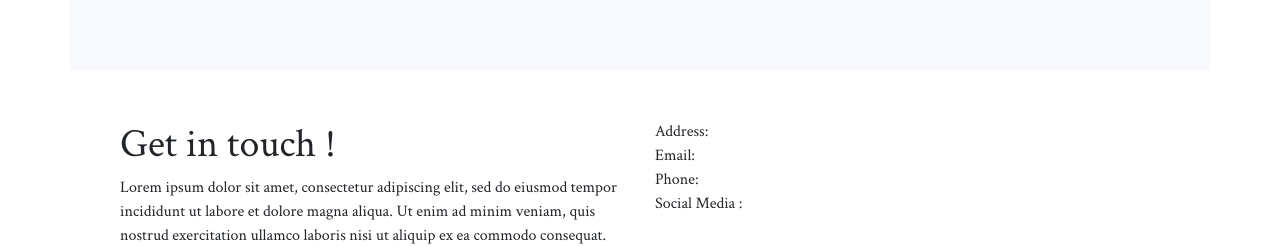
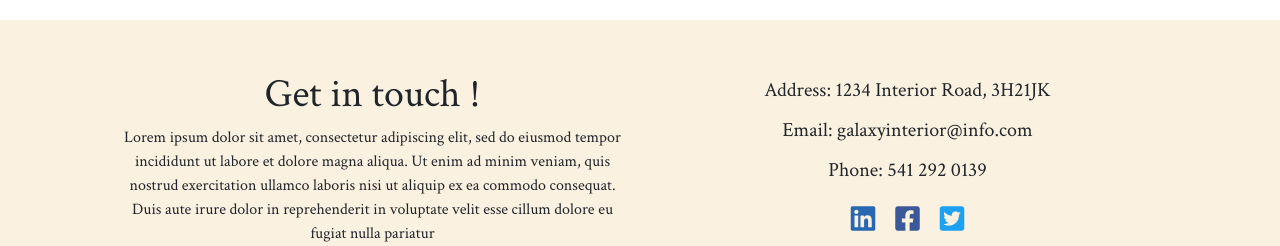
Before and after one commit to mushfiqur-anik/interior-design-website, a React (Create React App) app: page / in a window 1280 px wide. Shown: the part 2554-2800 px from the top of the page. Built offline with nearby package versions, Linux system fonts and the light colour scheme.

Commit message:
Finish UI with few changes to make in the back

```diff
--- a/src/Components/About.css
+++ b/src/Components/About.css
@@ -1,4 +1,6 @@
 .about {
     background-color: ghostwhite;
     text-align: center;
+    margin-bottom: 30px;
+    margin-top: 0px;
 }
--- a/src/Components/Contact.css
+++ b/src/Components/Contact.css
@@ -0,0 +1,11 @@
+.contact {
+    margin-top: 20px;
+    background-color: rgb(250, 241, 225);
+}
+
+.contactContent {
+    font-size: 20px;
+    text-align: center;
+    padding:5px;
+    font-weight: 500;
+}
--- a/src/Components/Contact.js
+++ b/src/Components/Contact.js
@@ -1,32 +1,32 @@
 import React from 'react'
 import { Container, Row, Col } from 'react-bootstrap'
+import "./Contact.css"
 
 const Contact = () => {
     return (
-        <div>
-            <Container>
-                <Row>
+        <div className="contact">
+            <Container >
+                <Row className="text-center">
                     <Col sm={6} xs={12}>
-                    <h1> Get in touch ! </h1>
-                    <p>
-                    Lorem ipsum dolor sit amet, consectetur adipiscing elit, sed do eiusmod tempor incididunt ut labore et dolore magna aliqua. Ut enim ad minim veniam, quis nostrud exercitation ullamco laboris nisi ut aliquip ex ea commodo consequat. Duis aute irure dolor in reprehenderit in voluptate velit esse cillum dolore eu fugiat nulla pariatur
+                         <h1> Get in touch ! </h1>
+                         <p>
+                             Lorem ipsum dolor sit amet, consectetur adipiscing elit, sed do eiusmod tempor incididunt ut labore et dolore magna aliqua. Ut enim ad minim veniam, quis nostrud exercitation ullamco laboris nisi ut aliquip ex ea commodo consequat. Duis aute irure dolor in reprehenderit in voluptate velit esse cillum dolore eu fugiat nulla pariatur
+                         </p>
+                     </Col>
 
-                    </p>
-
-                     </Col>
                     <Col sm={6} xs={12}>
-                    <div> Address: </div>
-                    <div> Email: </div>
-                    <div> Phone: </div>
-                    <div> Social Media : </div>
-
+                         <div className="contactContent"> Address: 1234 Interior Road, 3H21JK </div>
+                         <div className="contactContent"> Email: galaxyinterior@info.com  </div>
+                         <div className="contactContent"> Phone: 541 292 0139 </div>
+                        <div className="contactContent">
+                             <i className="fab fa-linkedin"></i>
+                             <i class="fab fa-facebook-square"></i>
+                             <i className="fab fa-twitter-square"></i>
+                         </div>
                     </Col>
                 </Row>
-
             </Container>
-
             <div className="text-center"> Copyrights @2021</div>
-
         </div>
     )
 }
--- a/src/Components/Services.css
+++ b/src/Components/Services.css
@@ -1,5 +1,6 @@
 .container {
     padding: 50px;
+    padding-bottom: 10px;
 }
 
 .container h2 {
```
